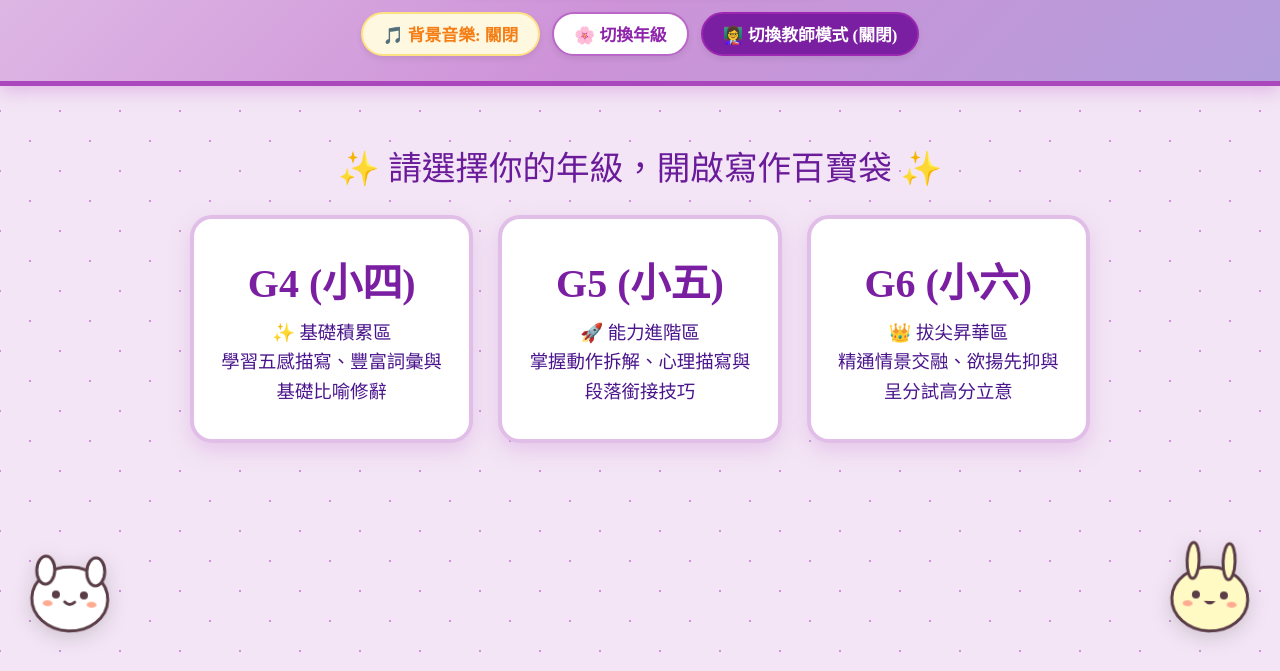
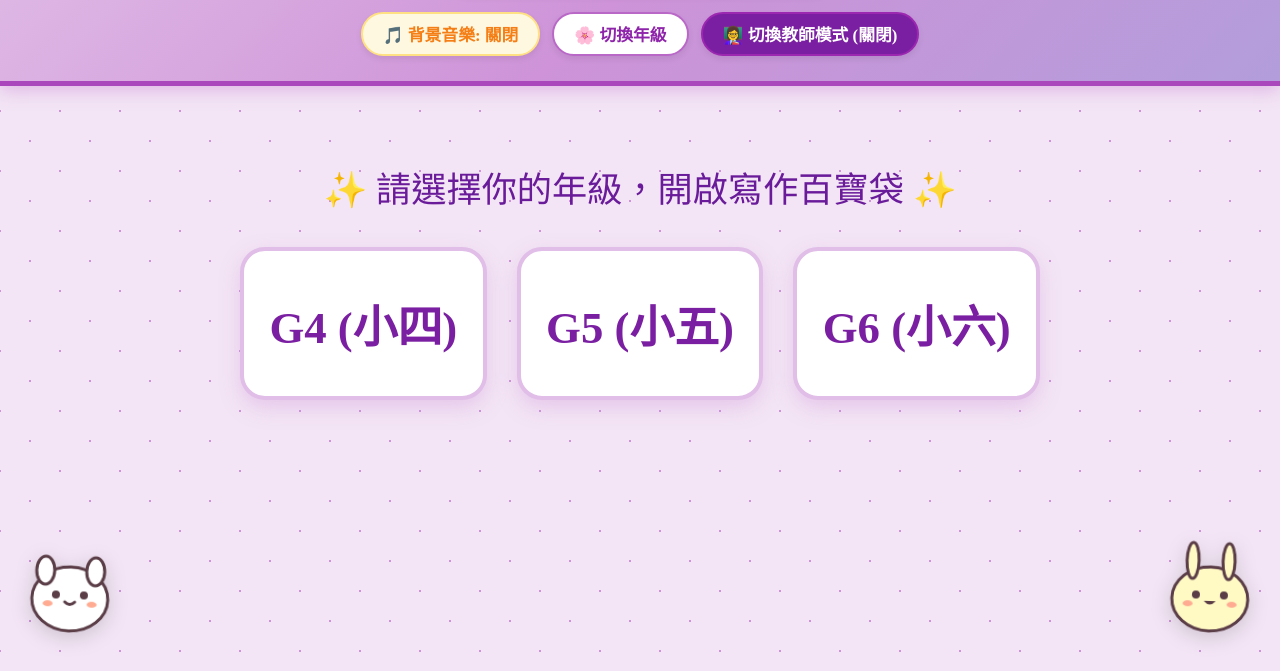
Before and after one commit to ythan-creator/melody-chinesewriting, a plain HTML site: page index.html in a window 1280 px wide. Shown: the part 129-800 px from the top of the page. Drawn offline with Linux system fonts and the light colour scheme; a web font is replaced by a local one.

Commit message:
Update index.html

```diff
--- a/index.html
+++ b/index.html
@@ -134,7 +134,7 @@
       50% { transform: translateY(-12px) rotate(4deg); }
     }
 
-    /* 點擊粒子動畫 */
+    /* 點擊粒子消散動畫 */
     .particle {
       position: absolute;
       pointer-events: none;
@@ -165,50 +165,48 @@
     /* 1. 年級選擇首頁 Gateway */
     #grade-gateway {
       text-align: center;
-      padding: 30px 10px;
+      padding: 50px 10px;
     }
 
     .gateway-title {
-      font-size: 2.1rem;
+      font-size: 2.2rem;
       color: #6a1b9a;
-      margin-bottom: 25px;
+      margin-bottom: 35px;
     }
 
     .grade-cards-grid {
       display: grid;
-      grid-template-columns: repeat(auto-fit, minmax(250px, 1fr));
-      gap: 25px;
+      grid-template-columns: repeat(auto-fit, minmax(220px, 1fr));
+      gap: 30px;
+      max-width: 800px;
+      margin: 0 auto;
     }
 
     .grade-card {
       background: white;
       border: 4px solid #e1bee7;
-      border-radius: 22px;
-      padding: 32px 20px;
+      border-radius: 25px;
+      padding: 40px 20px;
       cursor: pointer;
       transition: all 0.3s ease;
       box-shadow: 0 8px 20px rgba(206, 147, 216, 0.35);
       position: relative;
       overflow: hidden;
+      display: flex;
+      justify-content: center;
+      align-items: center;
     }
 
     .grade-card:hover {
-      transform: translateY(-8px) scale(1.02);
+      transform: translateY(-8px) scale(1.03);
       border-color: #ab47bc;
-      box-shadow: 0 12px 25px rgba(171, 71, 188, 0.4);
+      box-shadow: 0 12px 25px rgba(171, 71, 188, 0.45);
     }
 
     .grade-badge {
-      font-size: 2.5rem;
+      font-size: 2.8rem;
       color: #7b1fa2;
       font-weight: bold;
-      margin-bottom: 10px;
-    }
-
-    .grade-desc {
-      font-size: 1.15rem;
-      color: #4a148c;
-      line-height: 1.6;
     }
 
     /* 2. 主學習介面 */
@@ -435,7 +433,7 @@
 </head>
 <body>
 
-  <!-- Chiikawa 可愛公仔裝飾 (向量繪製 SVG) -->
+  <!-- Chiikawa 可愛公仔裝飾 (SVG 畫布) -->
   <div class="chiikawa-mascot mascot-header-left">
     <svg viewBox="0 0 100 100" width="100%">
       <ellipse cx="50" cy="55" rx="35" ry="30" fill="#ffffff" stroke="#5a3d46" stroke-width="3"/>
@@ -488,9 +486,10 @@
     </svg>
   </div>
 
-  <!-- 背景輕音樂播放器 (自動循環播放) -->
+  <!-- 背景輕音樂播放器：《起風了》鋼琴純音樂版 -->
   <audio id="bgm-player" loop preload="auto">
-    <source src="https://cdn.pixabay.com/download/audio/2022/05/27/audio_1808fbf07a.mp3?filename=relaxing-piano-10850.mp3" type="audio/mpeg">
+    <source src="https://raw.githubusercontent.com/AnsonMao/music-resources/main/qifengliao.mp3" type="audio/mpeg">
+    <source src="https://cdn.pixabay.com/download/audio/2022/05/27/audio_1808fbf07a.mp3?filename=piano.mp3" type="audio/mpeg">
   </audio>
 
   <!-- 頂部吉伊卡哇紫色標題列 -->
@@ -512,15 +511,12 @@
       <div class="grade-cards-grid">
         <div class="grade-card" onclick="selectGrade('G4', event)">
           <div class="grade-badge">G4 (小四)</div>
-          <div class="grade-desc">✨ 基礎積累區<br>學習五感描寫、豐富詞彙與基礎比喻修辭</div>
         </div>
         <div class="grade-card" onclick="selectGrade('G5', event)">
           <div class="grade-badge">G5 (小五)</div>
-          <div class="grade-desc">🚀 能力進階區<br>掌握動作拆解、心理描寫與段落銜接技巧</div>
         </div>
         <div class="grade-card" onclick="selectGrade('G6', event)">
           <div class="grade-badge">G6 (小六)</div>
-          <div class="grade-desc">👑 拔尖昇華區<br>精通情景交融、欲揚先抑與呈分試高分立意</div>
         </div>
       </div>
     </div>
@@ -648,7 +644,7 @@
     let isMusicPlaying = false;
     const TEACHER_PWD = "hanyutong";
 
-    // 每日好詞好句數據庫（根據年級區分難度）
+    // 每日好詞好句數據庫
     const dailyData = {
       G4: {
         word: "【繁星點點】",
@@ -701,7 +697,7 @@
       }
     }
 
-    // 控制背景音樂播放/暫停
+    // 控制背景音樂播放/暫停（《起風了》鋼琴純音樂）
     function toggleMusic() {
       const audio = document.getElementById('bgm-player');
       const btn = document.getElementById('btn-music');
@@ -712,7 +708,7 @@
       } else {
         audio.play().then(() => {
           isMusicPlaying = true;
-          btn.innerText = "🎶 背景音樂: 播放中";
+          btn.innerText = "🎶 播放中：《起風了》";
         }).catch(() => {
           alert("請再次點擊頁面以允許音訊播放！");
         });
```
